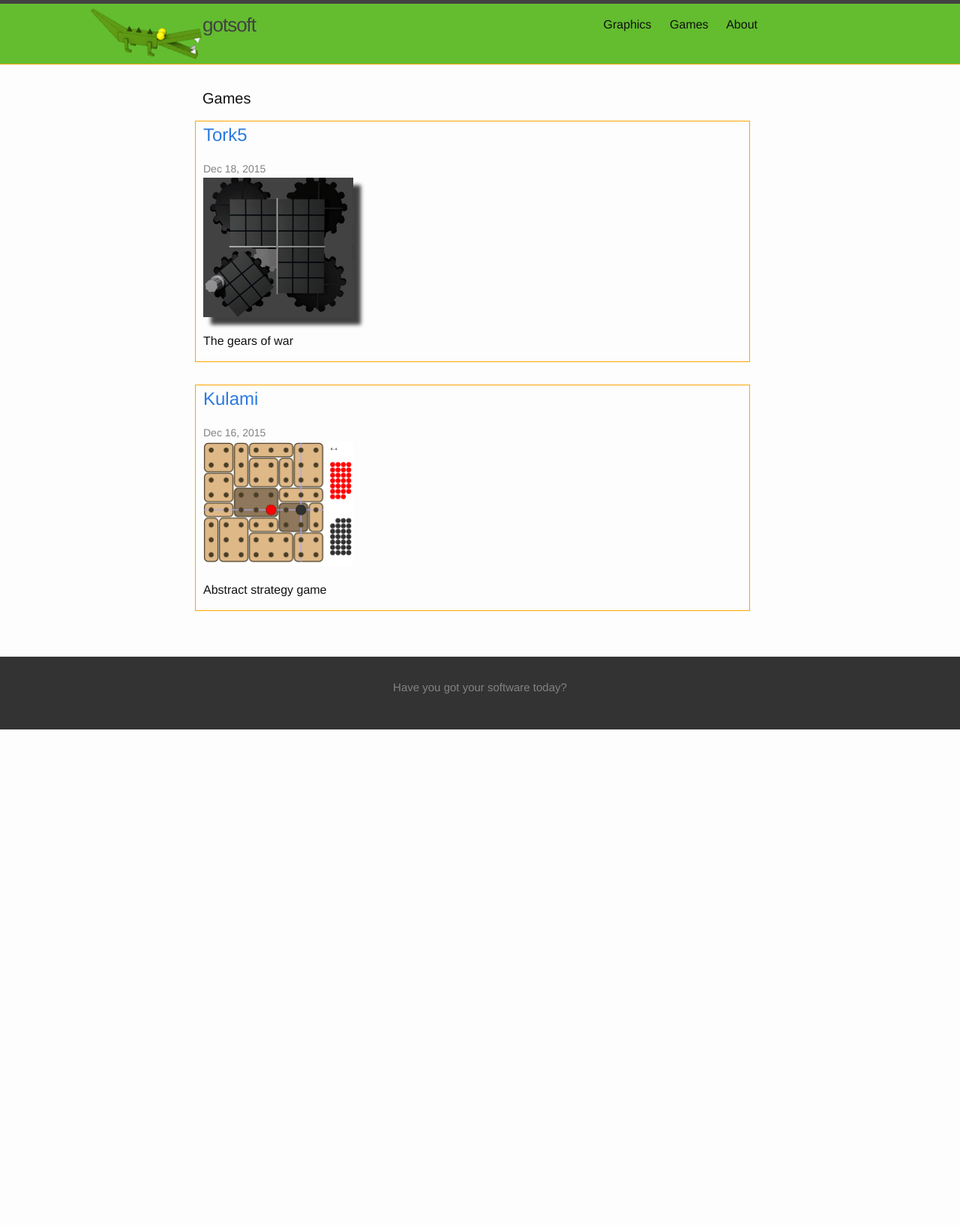
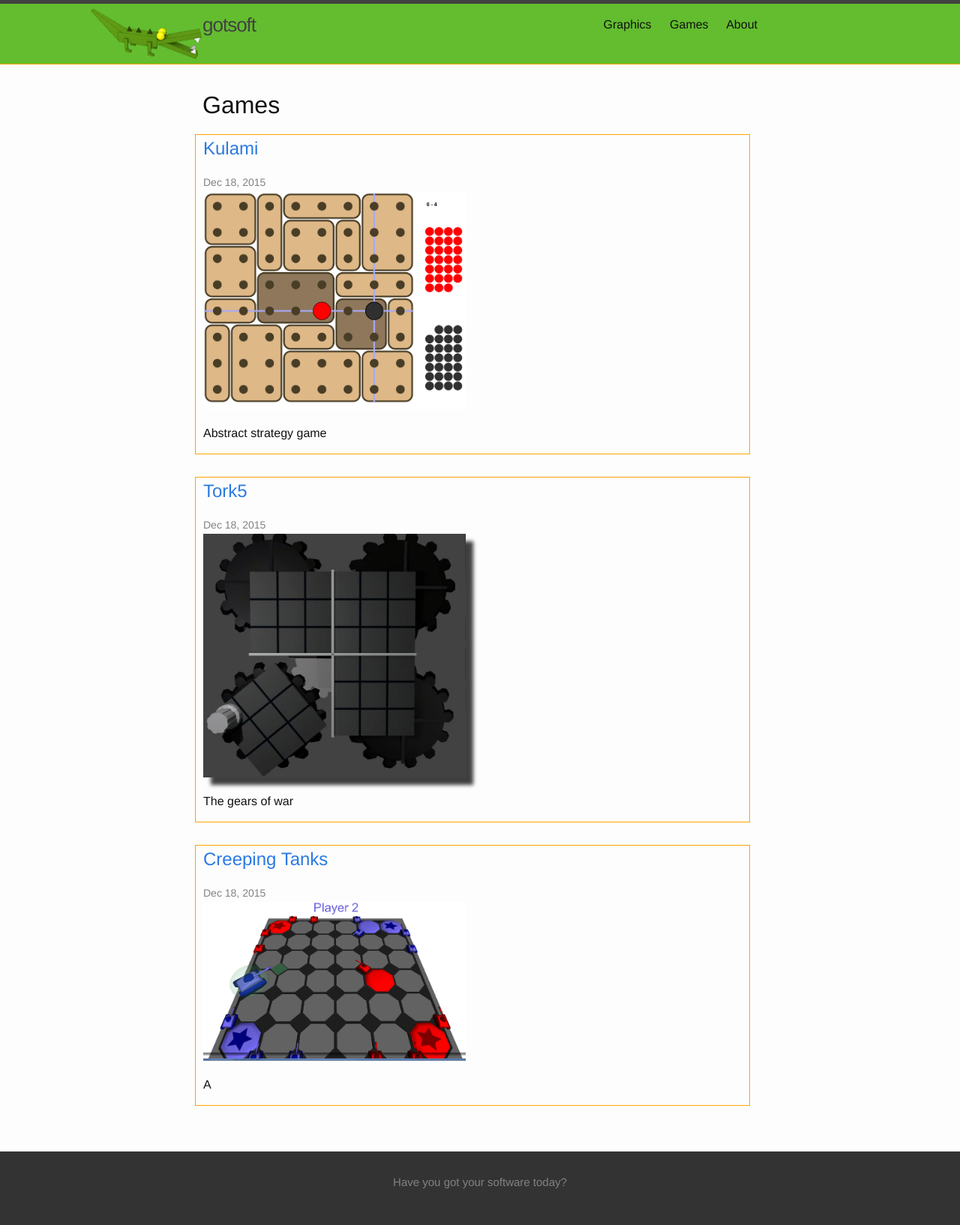
Before and after one commit to gotankersley/gotankersley.github.io, a Jekyll site: the page built from _pages/games.md, in a window 1280 px wide. Shown: the whole page at 75% size. Built offline with Jekyll 4.4.1, drawn with Linux system fonts in a browser that asks for light colours; before the commit the page ends 973 px from its top, so only the background shows below that.

```diff
--- a/_layouts/category.html
+++ b/_layouts/category.html
@@ -1,17 +1,8 @@
 ---
 layout: default
 ---
-{% comment %}
-<ul class="tags">
-{% for tag in site.tags %}
-	{% assign t = tag | first %}
-	{% assign posts = tag | last %}
-	<li>{{t | downcase }} has {{ posts | size }} posts</li>
-{% endfor %}
-</ul>
-{% endcomment %}
 
-<h1 class="page-heading">{{page.title}}</h1>
+<h1 class="page-title">{{page.title}}</h1>
 
 <ul class="post-list">
 {% for post in site.posts %}
--- a/_posts/2015-12-17-kulami.md
+++ b/_posts/2015-12-18-kulami.md
@@ -1,8 +1,8 @@
 ---
 layout: post
 title:  "Kulami"
-date:   2015-12-16 09:39:55 -0600
-tags: games
+date:   2015-12-18 11:39:55 -0600
+tags: games softdev kulami
 thumb: /img/kulami/board.png
 no-border: true
 caption: Board game
--- a/_sass/_layout.scss
+++ b/_sass/_layout.scss
@@ -272,3 +272,7 @@
 	-moz-box-shadow: 10px 10px 5px 0px rgba(0,0,0,0.75);
 	box-shadow: 10px 10px 5px 0px rgba(0,0,0,0.75);
 }
+
+.cat-post-item .thumb {
+	max-width: 350px;
+}
```
Also changed, not shown: _posts/2015-12-18-creeping-tanks.md (added, +9 -0 lines), _posts/2015-12-18-tork5.md (+1 -1 lines), 1 other file.
